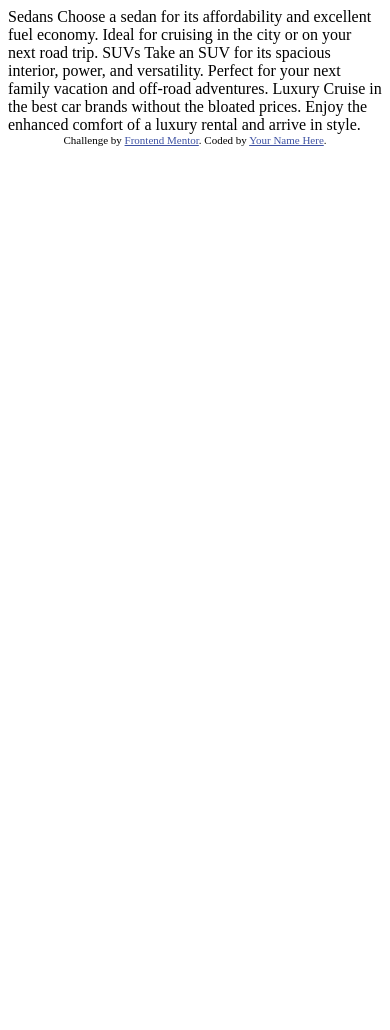
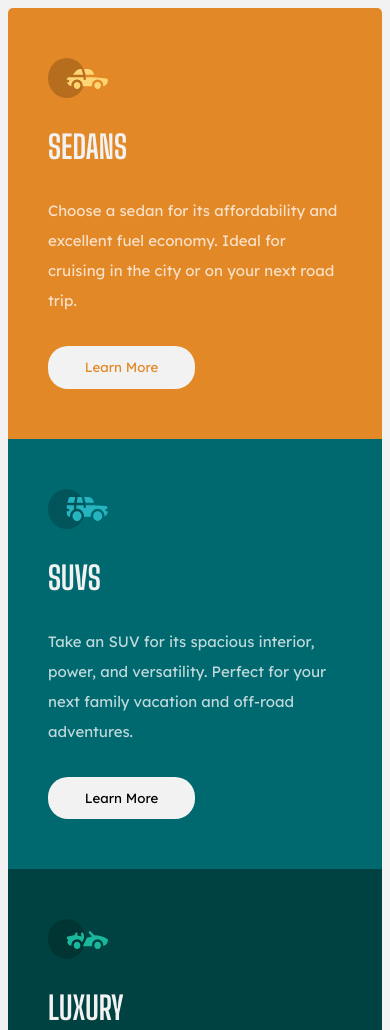
Before and after one commit to mmayeda-frontend-mentor/3-column-preview, a plain HTML site: page index.html in a window 390 px wide. Shown: the top 1030 px of the page. Before the commit the page ends 844 px from the top, so only its background shows below. Drawn offline with Linux system fonts and the light colour scheme.

Commit message:
style for mobile

```diff
--- a/index.html
+++ b/index.html
@@ -5,6 +5,10 @@
   <meta name="viewport" content="width=device-width, initial-scale=1.0"> <!-- displays site properly based on user's device -->
 
   <link rel="icon" type="image/png" sizes="32x32" href="./images/favicon-32x32.png">
+  <link rel="preconnect" href="https://fonts.googleapis.com">
+  <link rel="preconnect" href="https://fonts.gstatic.com" crossorigin>
+  <link href="https://fonts.googleapis.com/css2?family=Big+Shoulders+Display:wght@700&family=Lexend+Deca&display=swap" rel="stylesheet">
+  <link rel="stylesheet" href="styles.css">
 
   <title>Frontend Mentor | 3-column preview card component</title>
 
@@ -15,18 +19,35 @@
   </style>
 </head>
 <body>
-
-  Sedans
+  <div class="preview-cards-container">
+    <div class="preview-card">
+      <img src="./images/icon-sedans.svg">
+      <h1>SEDANS</h1>
+      <p>
         Choose a sedan for its affordability and excellent fuel economy. Ideal for cruising in the city
         or on your next road trip.
-
-  SUVs
+      </p>
+      <button>Learn More</button>
+    </div>
+    <div class="preview-card">
+      <img src="./images/icon-SUVs.svg">
+      <h1>SUVS</h1>
+      <p>
         Take an SUV for its spacious interior, power, and versatility. Perfect for your next family vacation
         and off-road adventures.
-
-  Luxury
+      </p>
+      <button>Learn More</button>
+    </div>
+    <div class="preview-card">
+      <img src="./images/icon-luxury.svg">
+      <h1>LUXURY</h1>
+      <p>
         Cruise in the best car brands without the bloated prices. Enjoy the enhanced comfort of a luxury
         rental and arrive in style.
+      </p>
+      <button">Learn More</button>
+    </div>
+  </div>
 
   <div class="attribution">
     Challenge by <a href="https://www.frontendmentor.io?ref=challenge" target="_blank">Frontend Mentor</a>.
--- /dev/null
+++ b/styles.css
@@ -0,0 +1,81 @@
+:root {
+  --color-light-gray: hsl(0, 0%, 95%);
+  --color-primary-orange: hsl(31, 77%, 52%);
+  --color-primary-cyan: hsl(184, 100%, 22%);
+  --color-primary-cyan-dark: hsl(179, 100%, 13%);
+}
+
+html {
+  font-size: 62.5%;
+  background-color: var(--color-light-gray);
+}
+
+h1 {
+  font-size: 3.2rem;
+  margin: 0;
+}
+
+p {
+  font-size: 1.5rem;
+  margin: 0;
+}
+
+.preview-card-container {
+  display: flex;
+  flex-direction: column;
+}
+
+.preview-card {
+  display: flex;
+  flex-direction: column;
+  padding: 5rem 4rem;
+  background-color: var(--color-primary-cyan);
+  color: hsla(0, 0%, 100%, 0.75);
+  justify-content: space-evenly;
+  gap: 3rem 0;
+}
+
+.preview-card:first-child {
+  background-color: var(--color-primary-orange);
+  border-top-right-radius: 0.5rem;
+  border-top-left-radius: 0.5rem;
+}
+
+.preview-card:first-child button {
+  color: var(--color-primary-orange);
+}
+
+.preview-card:last-child {
+  background-color: var(--color-primary-cyan-dark);
+  border-bottom-left-radius: 0.5rem;
+  border-bottom-right-radius: 0.5rem;
+}
+
+.preview-card > img {
+  width: 6rem;
+  height: 4rem;
+}
+
+.preview-card > h1 {
+  font-family: 'Big Shoulders Display', cursive;
+  font-size: 3.2rem;
+  color: var(--color-light-gray);
+}
+
+.preview-card > p {
+  line-height: 3rem;
+  font-family: 'Lexend Deca', sans-serif;
+}
+
+.preview-card > button {
+  border-radius: 2rem;
+  width: 50%;
+  padding: 1em 0.75em;
+  border: none;
+  background-color: var(--color-light-gray);
+  font-family: 'Lexend Deca', sans-serif;
+}
+
+.preview-card button:first-child {
+  color: hsl(31, 77%, 52%);
+}
```
Lines whose indentation alone changed are shown as unchanged.
